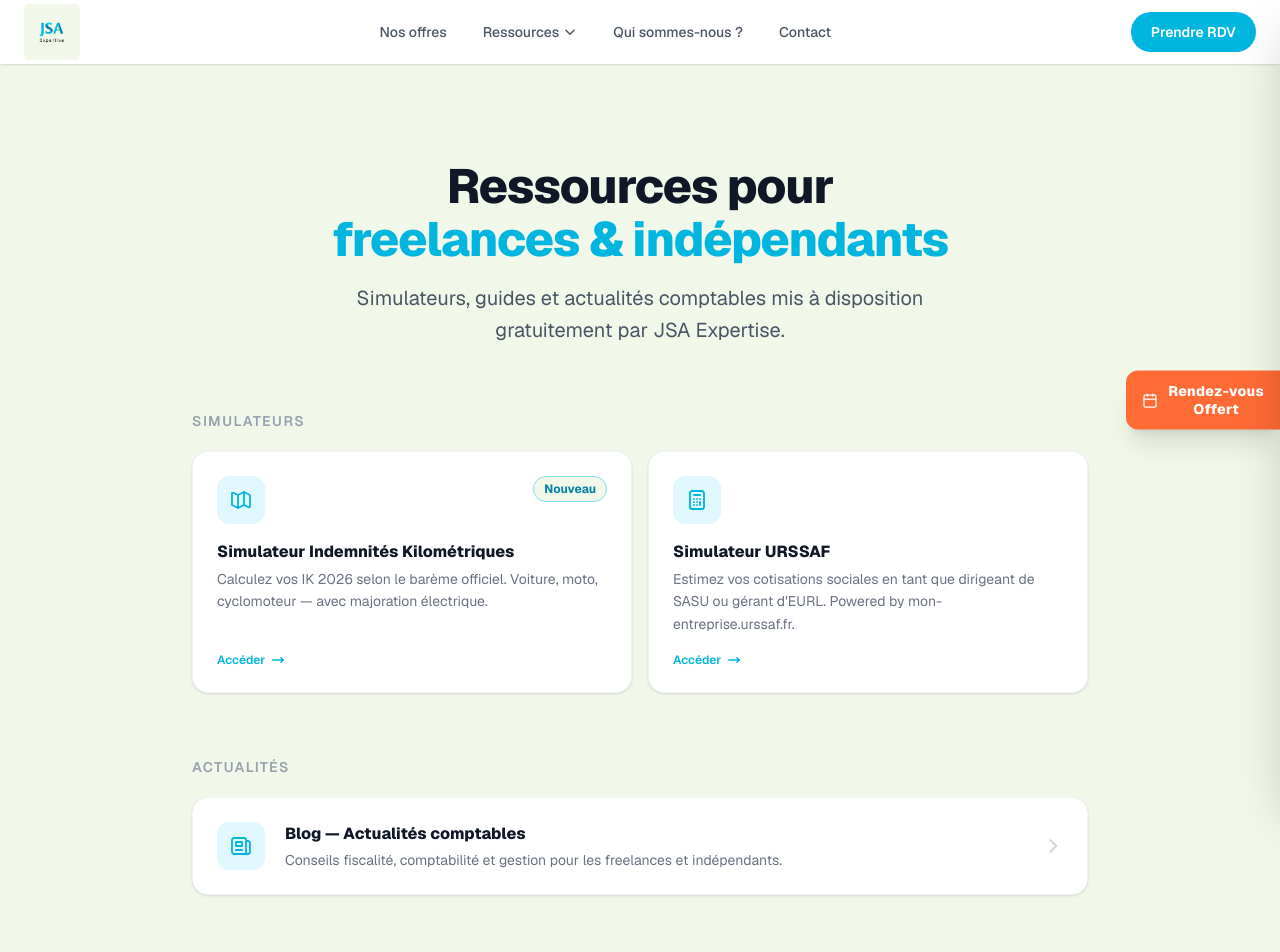
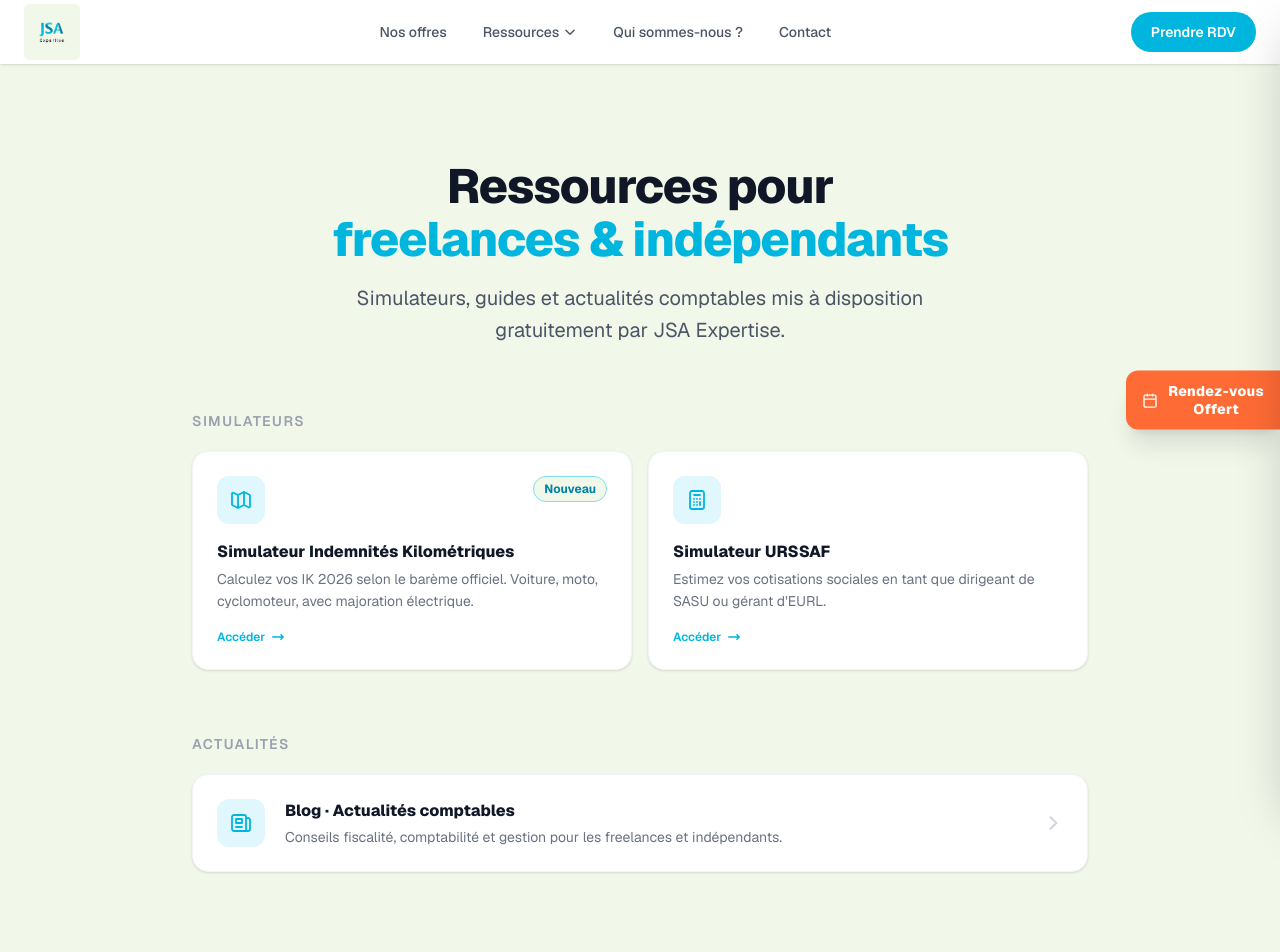
Before and after one commit to joelsayag-ship-it/jsa-site, a Next.js app: page /ressources in a window 1280 px wide. Shown: the top 952 px of the page. Built offline with nearby package versions, Linux system fonts and the light colour scheme.

Commit message:
fix: supprime tirets cadratins et mention Powered by sur /ressources
Co-Authored-By: Claude Sonnet 4.6 <noreply@anthropic.com>

```diff
--- a/src/app/ressources/page.tsx
+++ b/src/app/ressources/page.tsx
@@ -21,7 +21,7 @@ const TOOLS = [
     ),
     title: "Simulateur Indemnités Kilométriques",
     description:
-      "Calculez vos IK 2026 selon le barème officiel. Voiture, moto, cyclomoteur — avec majoration électrique.",
+      "Calculez vos IK 2026 selon le barème officiel. Voiture, moto, cyclomoteur, avec majoration électrique.",
     badge: "Nouveau",
   },
   {
@@ -33,7 +33,7 @@ const TOOLS = [
     ),
     title: "Simulateur URSSAF",
     description:
-      "Estimez vos cotisations sociales en tant que dirigeant de SASU ou gérant d&apos;EURL. Powered by mon-entreprise.urssaf.fr.",
+      "Estimez vos cotisations sociales en tant que dirigeant de SASU ou gérant d&apos;EURL.",
     badge: null,
   },
 ];
@@ -117,7 +117,7 @@ export default function PageRessources() {
               </div>
               <div className="flex-1">
                 <h3 className="font-extrabold text-gray-900 mb-1 group-hover:text-turquoise-700 transition-colors">
-                  Blog — Actualités comptables
+                  Blog · Actualités comptables
                 </h3>
                 <p className="text-sm text-gray-500">
                   Conseils fiscalité, comptabilité et gestion pour les freelances et indépendants.
```
